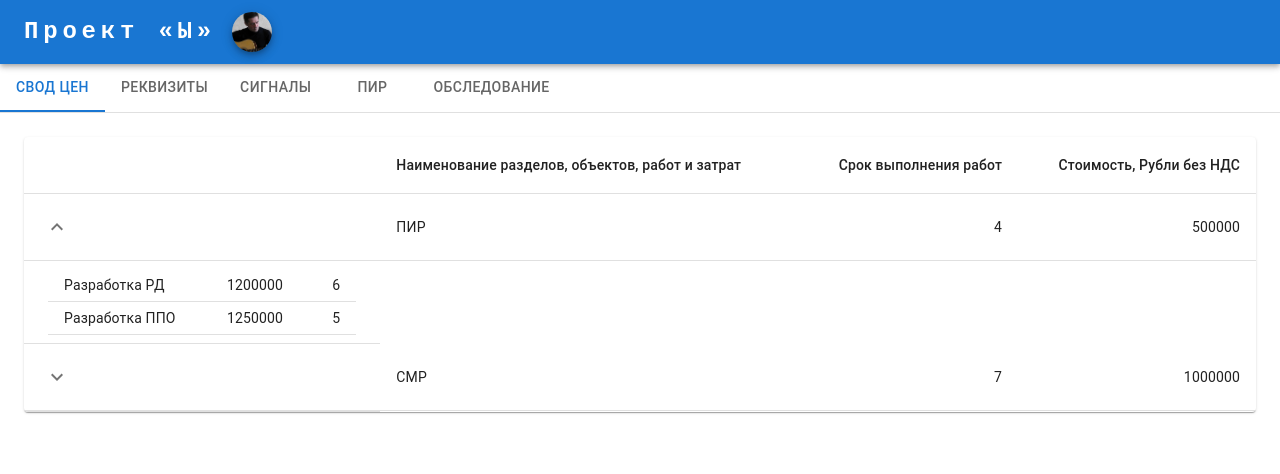
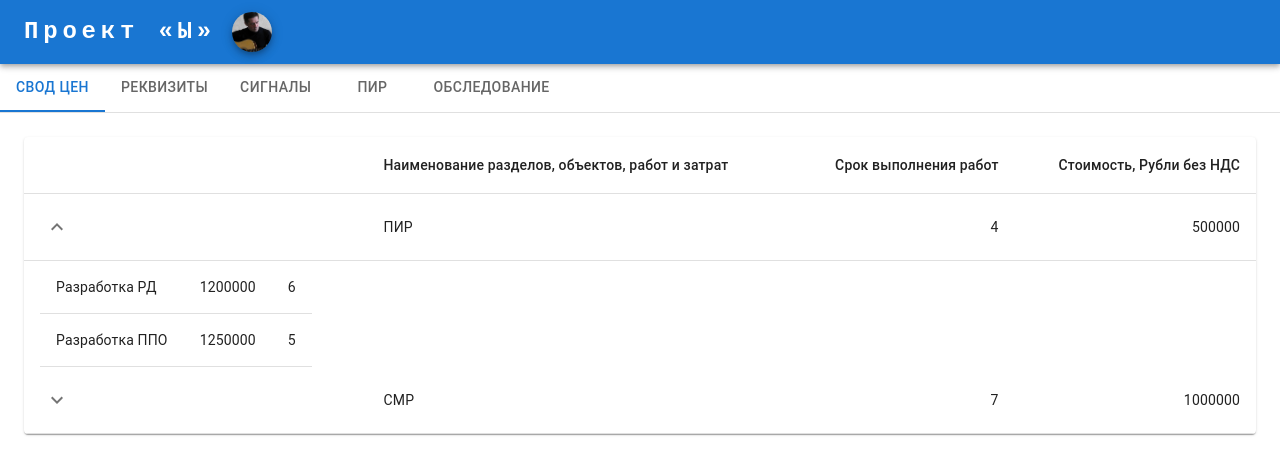
Before and after one commit to adesoft75/react-offer, a React (Create React App) app: page / in a window 1280 px wide. Both pictures are taken after a click on the button 57 px from the left and 227 px from the top of the page. Shown: the top 474 px of the page. Built offline with nearby package versions, Linux system fonts and the light colour scheme.

Commit message:
ver.0.16

```diff
--- a/src/Chapter00.js
+++ b/src/Chapter00.js
@@ -1,5 +1,4 @@
 import * as React from 'react'
-import Box from '@mui/material/Box'
 import Collapse from '@mui/material/Collapse'
 import IconButton from '@mui/material/IconButton'
 import Table from '@mui/material/Table'
@@ -8,7 +7,6 @@ import TableCell from '@mui/material/TableCell'
 import TableContainer from '@mui/material/TableContainer'
 import TableHead from '@mui/material/TableHead'
 import TableRow from '@mui/material/TableRow'
-import Typography from '@mui/material/Typography'
 import Paper from '@mui/material/Paper'
 import KeyboardArrowDownIcon from '@mui/icons-material/KeyboardArrowDown'
 import KeyboardArrowUpIcon from '@mui/icons-material/KeyboardArrowUp'
@@ -16,11 +14,10 @@ import KeyboardArrowUpIcon from '@mui/icons-material/KeyboardArrowUp'
 function Row(props) {
   const { row } = props
   const [open, setOpen] = React.useState(false)
-
   return (
     <React.Fragment>
       <TableRow sx={{ '& > *': { borderBottom: 'unset' } }}>
-        <TableCell>
+        <TableCell >
           <IconButton
             aria-label="expand row"
             size="small"
@@ -30,16 +27,14 @@ function Row(props) {
           </IconButton>
         </TableCell>
         <TableCell component="th" scope="row"> {row.name} </TableCell>
-        <TableCell align="right">{row.duration}</TableCell>
+        <TableCell align="right">{row.duration} </TableCell>
         <TableCell align="right">{row.value}</TableCell>
       </TableRow>
-      <TableRow>
-        <TableCell style={{ paddingBottom: 0, paddingTop: 0 }} colSpan={1}>
-        <Collapse in={open} timeout="auto" unmountOnExit>
-            <Box sx={{ margin: 1 }}>
-              <Table size="small" aria-label="purchases">
+      <TableRow sx={{border: 0}}>
+        <TableCell style={{paddingBottom: 0, paddingTop: 0, border: 0}}>
+        <Collapse sx={{border: 0}} in={open} timeout="auto" unmountOnExit>
 
-                <TableBody>
+                <TableBody sx={{border: 0}} >
                   {props.rows.filter((row) => row.parent == props.index).map((row) => (
                     <TableRow key={row.num}>
                       <TableCell component="th" scope="row"> {row.name} </TableCell>
@@ -48,8 +43,7 @@ function Row(props) {
                     </TableRow>
                   ))}
                 </TableBody>
-              </Table>
-            </Box>
+
           </Collapse>
         </TableCell>
       </TableRow>
```
